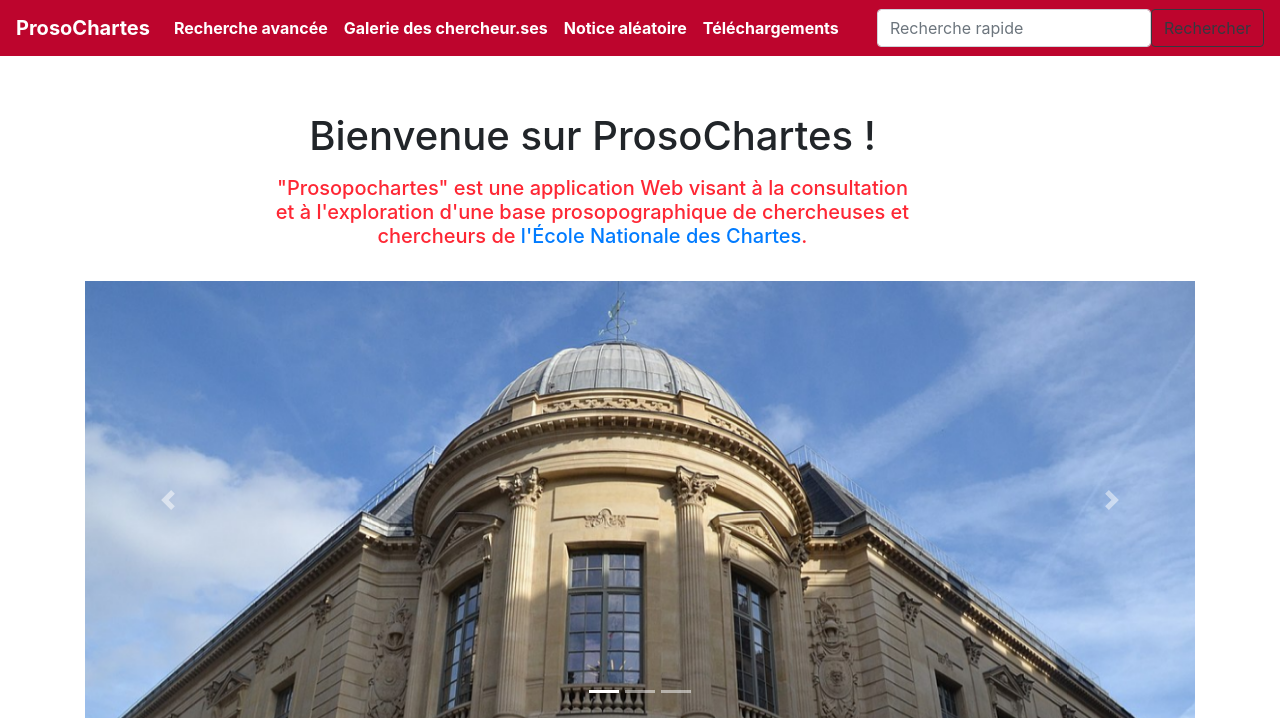
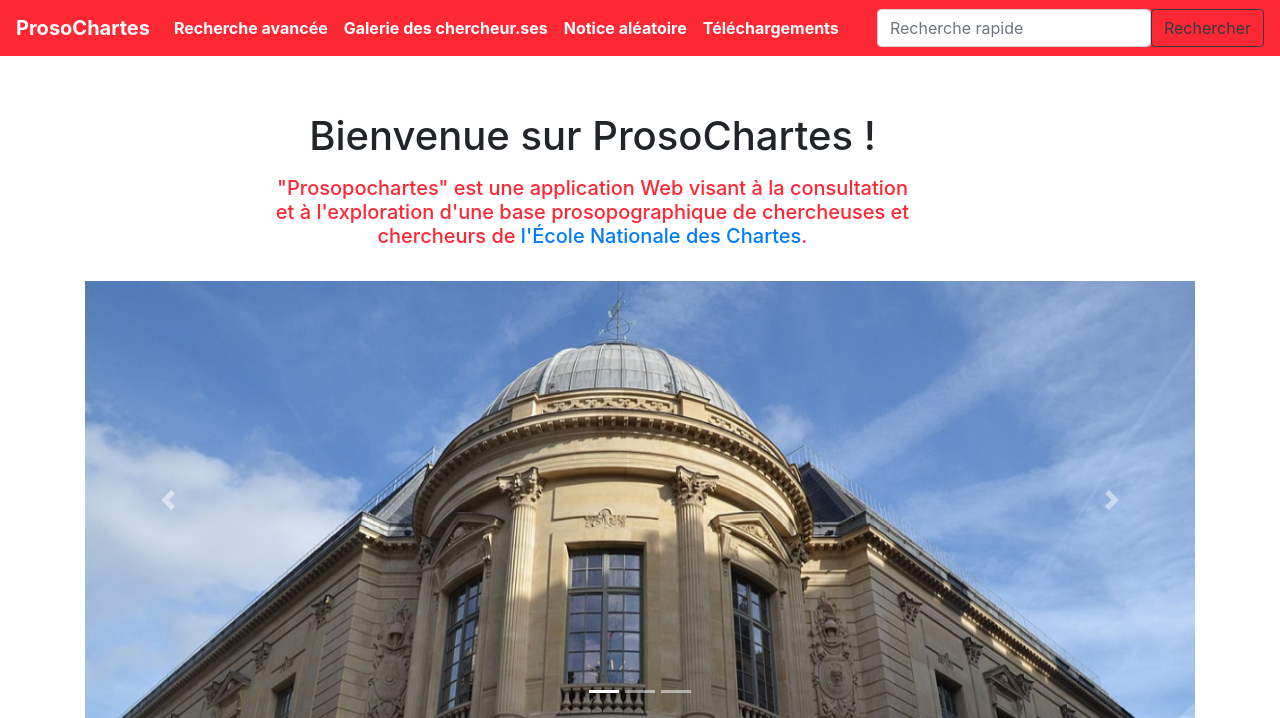
Before and after one commit to Chartes-TNAH/prosopochartes, a Flask app: page / in a window 1280 px wide. Shown: the top 718 px of the page. Run offline with Flask 2, Linux system fonts and the light colour scheme; some libraries are stand-ins or nearby versions.

Commit message:
changement couleur banner

```diff
--- a/prosopapp/app/templates/headerfooter.html
+++ b/prosopapp/app/templates/headerfooter.html
@@ -12,7 +12,7 @@
       {% include "partials/metadata.html" %}
       <style>
           #top-navbar {
-              background-color:  #bd052d; font-weight: bold; color:white;
+              background-color:  #fe2734; font-weight: bold; color:white;
           }
           #top-navbar a, #top-navbar a:visited, #top-navbar  a:link,#top-navbar  a:hover {
               color:white;
```
